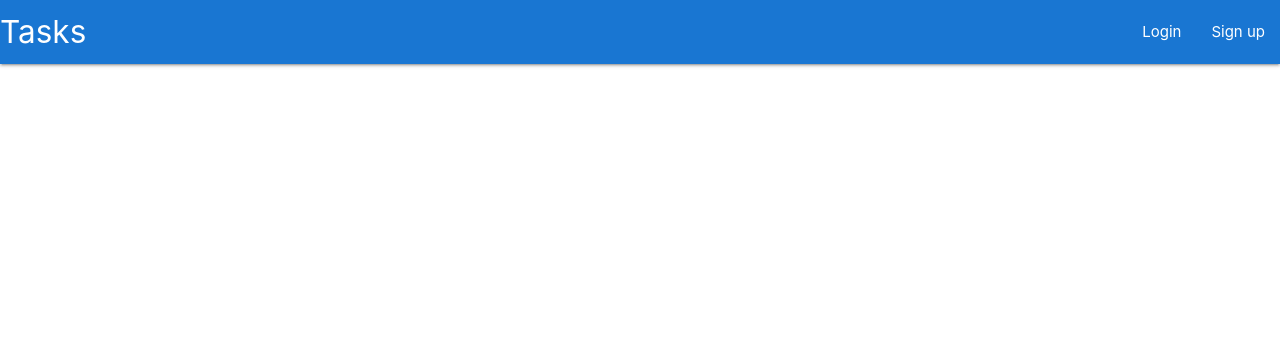
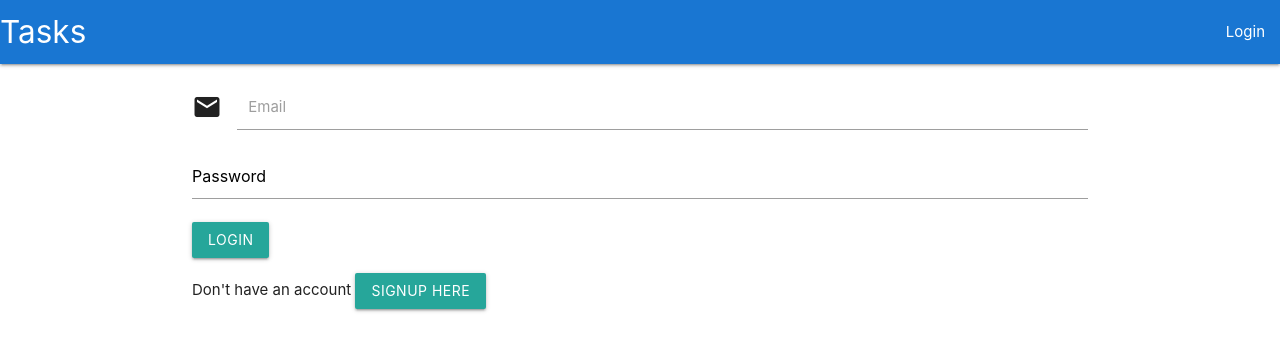
Before and after one commit to Mouniswar/node-tasks-api, a React (Create React App) app in the folder src/frontend/: page /SignUp in a window 1280 px wide. Shown: the top 350 px of the page. Built offline with nearby package versions, Linux system fonts and the light colour scheme.

Commit message:
LogIn and SignUp forms added

```diff
--- a/src/frontend/src/Components/App.js
+++ b/src/frontend/src/Components/App.js
@@ -1,9 +1,16 @@
 import './App.css';
-import NavBar from './NavBar/NavBar'
+import NavBar from './NavBar/NavBar';
+import LogIn from './Forms/LogIn';
+
+
+
 
 function App() {
   return (
-    <NavBar/>
+    <div>
+      <NavBar />
+      <LogIn/>
+    </div>
   );
 }
 
--- /dev/null
+++ b/src/frontend/src/Components/Forms/LogIn.js
@@ -0,0 +1,42 @@
+import React, { Component } from 'react';
+import { TextInput, Button, Link } from 'react-materialize';
+import SignUp from '../Forms/SignUp'
+
+class LogIn extends Component {
+    constructor(props) {
+        super(props);
+        this.state = {  }
+    }
+    render() {
+        return ( <div className="container">
+            <TextInput
+               icon="email"
+               id="TextInput-4"
+               label="Email"
+            />
+            <TextInput
+            value="Password"
+            />
+             <Button
+             node="button"
+              style={{
+              marginRight: '5px'
+              }}
+              waves="light"
+              >
+                LogIn
+             </Button>
+            <p>Don't have an account <span><Button
+             node="button"
+              style={{
+              marginRight: '5px'
+              }}
+              waves="light">
+                SignUp Here
+             </Button></span></p>
+            </div>
+        );
+    }
+}
+
+export default LogIn;
--- /dev/null
+++ b/src/frontend/src/Components/Forms/SignUp.js
@@ -0,0 +1,45 @@
+import React, { Component } from 'react';
+import { TextInput,Button} from 'react-materialize';
+
+class SignUp extends Component {
+    constructor(props) {
+        super(props);
+        this.state = {  }
+    }
+    render() {
+        return ( <div className="container">
+            <TextInput
+               icon="email"
+               id="TextInput-4"
+               label="Email"
+            />
+            <TextInput
+            value="Password"
+            />
+            <TextInput
+            value="Confirm Password"
+            />
+             <Button
+             node="button"
+              style={{
+              marginRight: '5px'
+              }}
+              waves="light"
+              >
+                SignUp
+             </Button>
+             <p>Create An account <span><Button
+             node="button"
+              style={{
+              marginRight: '5px'
+              }}
+              waves="light"
+              >
+                Create Account
+             </Button></span></p>
+            </div>
+        );
+    }
+}
+
+export default SignUp;
--- a/src/frontend/src/Components/NavBar/NavBar.js
+++ b/src/frontend/src/Components/NavBar/NavBar.js
@@ -1,5 +1,5 @@
 import React from 'react';
-import { NavItem, Navbar, Icon } from 'react-materialize';
+import { NavItem, Navbar, Icon, Link } from 'react-materialize';
 
 
 
@@ -27,15 +27,12 @@ const NavBar = () => {
           sidenav={
             <ul style={{textAlign: "center"}}>
               <li><a href="#">Login</a></li>
-              <li><a href="#">Signup</a></li>
+
             </ul>
             }
           >
           <NavItem href="" onClick={e => e.preventDefault()}>
-            Login
-          </NavItem>
-          <NavItem href="" onClick={e => e.preventDefault()}>
-            Sign up
+              Login
           </NavItem>
         </Navbar>
       </div>
```
